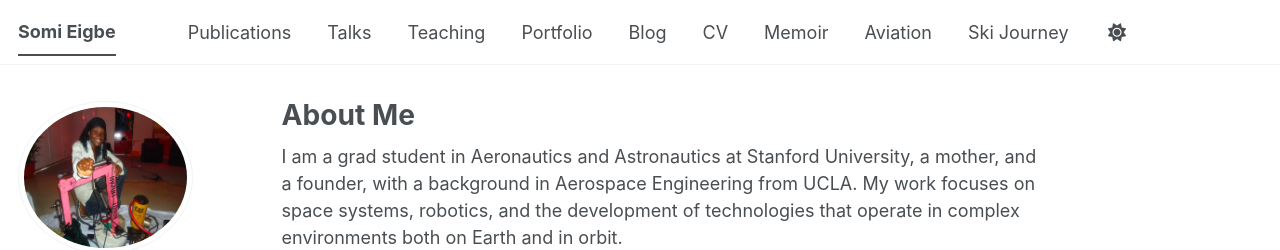
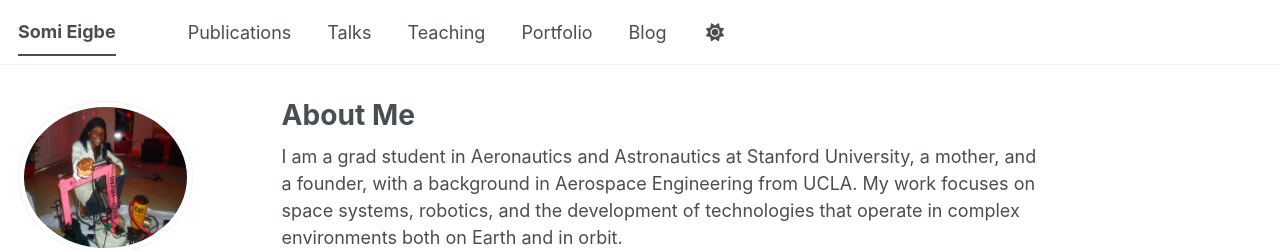
Before and after one commit to somisash/somisash.github.io, a Jekyll site: the page built from _pages/about.md, in a window 1280 px wide. Shown: the top 250 px of the page. Built offline with Jekyll 4.4.1, drawn with Linux system fonts in a browser that asks for light colours; a script bundle is joined from its source files by our own code; library files that are not in the unit come from our copies.

Commit message:
Update navigation.yml

```diff
--- a/_data/navigation.yml
+++ b/_data/navigation.yml
@@ -21,15 +21,3 @@ main:
 
   - title: "Blog"
     url: /year-archive/
-
-  - title: "CV"
-    url: /cv/
-
-  - title: "Memoir"
-    url: /memoir/
-
-  - title: "Aviation"
-    url: /aviation/
-
-  - title: "Ski Journey"
-    url: /ski-journey/
```
